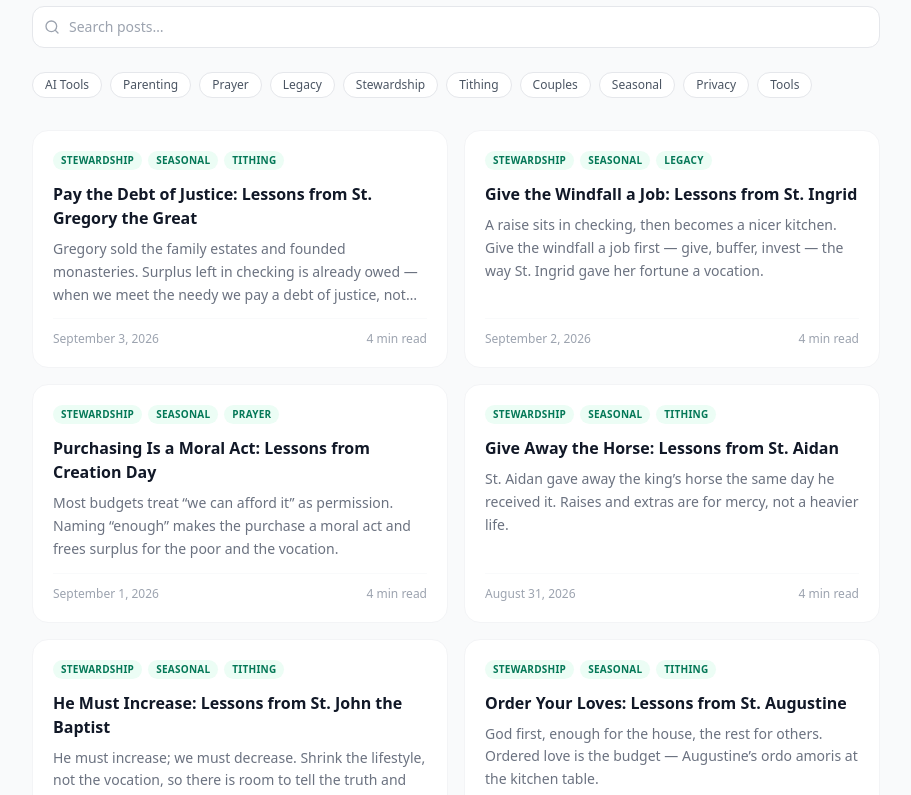
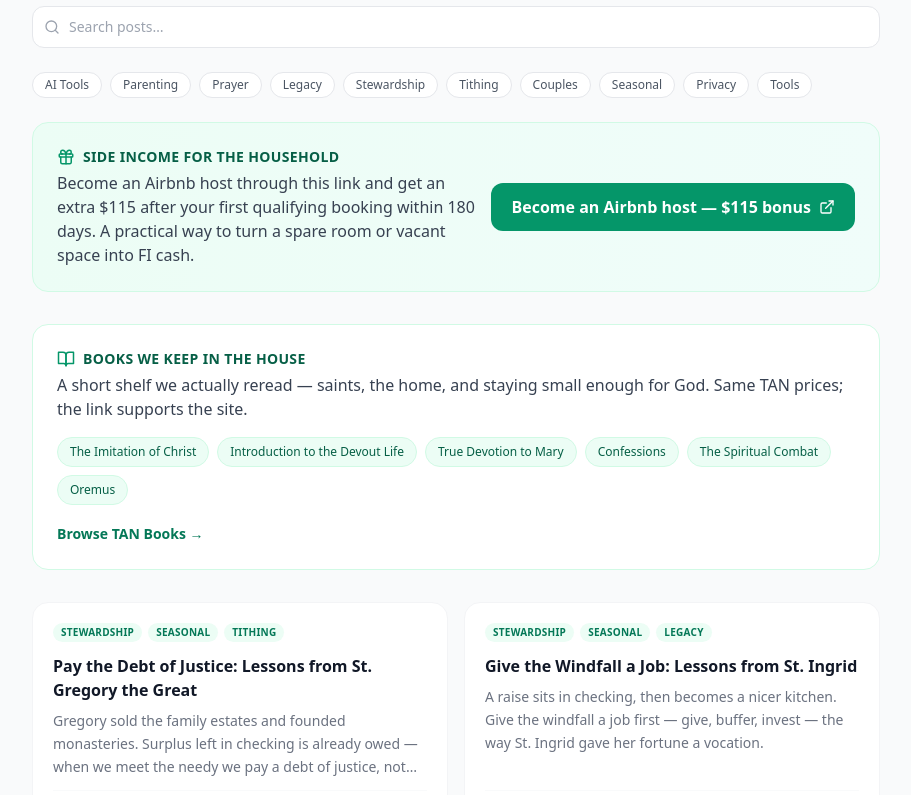
Before and after one commit to daughterpop/super-fi-calc, a React (Vite) app: page /blog in a window 1280 px wide. Shown: the part 620-1415 px from the top of the page, without its empty margins (184-1095 px from the left). Built offline with nearby package versions, Linux system fonts and the light colour scheme.

Commit message:
Restore TAN books strip on blog index for review – September 3, 2026

```diff
--- a/src/pages/BlogIndex.jsx
+++ b/src/pages/BlogIndex.jsx
@@ -6,6 +6,7 @@ import SiteHeader from '../components/SiteHeader';
 import SiteFooter from '../components/SiteFooter';
 import SubscribeForm from '../components/SubscribeForm';
 import ReferralCard from '../components/ReferralCard';
+import FavoriteBooksStrip from '../components/FavoriteBooksStrip';
 import LedgerBand from '../components/LedgerBand';
 import { getReferral } from '../data/referrals';
 
@@ -84,7 +85,7 @@ export default function BlogIndex() {
           )}
         </div>
 
-        <div className="flex flex-wrap gap-2 mb-8">
+        <div className="flex flex-wrap gap-2 mb-6">
           {allTags.map((tag) => {
             const active = activeTags.includes(tag);
             return (
@@ -102,6 +103,16 @@ export default function BlogIndex() {
               </button>
             );
           })}
+        </div>
+
+        {listReferral && (
+          <div className="mb-8">
+            <ReferralCard referral={listReferral} />
+          </div>
+        )}
+
+        <div className="mb-8">
+          <FavoriteBooksStrip />
         </div>
 
         {filteredPosts.length > 0 ? (
@@ -147,12 +158,6 @@ export default function BlogIndex() {
           </div>
         )}
 
-        {listReferral && (
-          <div className="mb-8">
-            <ReferralCard referral={listReferral} />
-          </div>
-        )}
-
         <div className="pt-4 pb-2">
           <SubscribeForm />
         </div>
```
